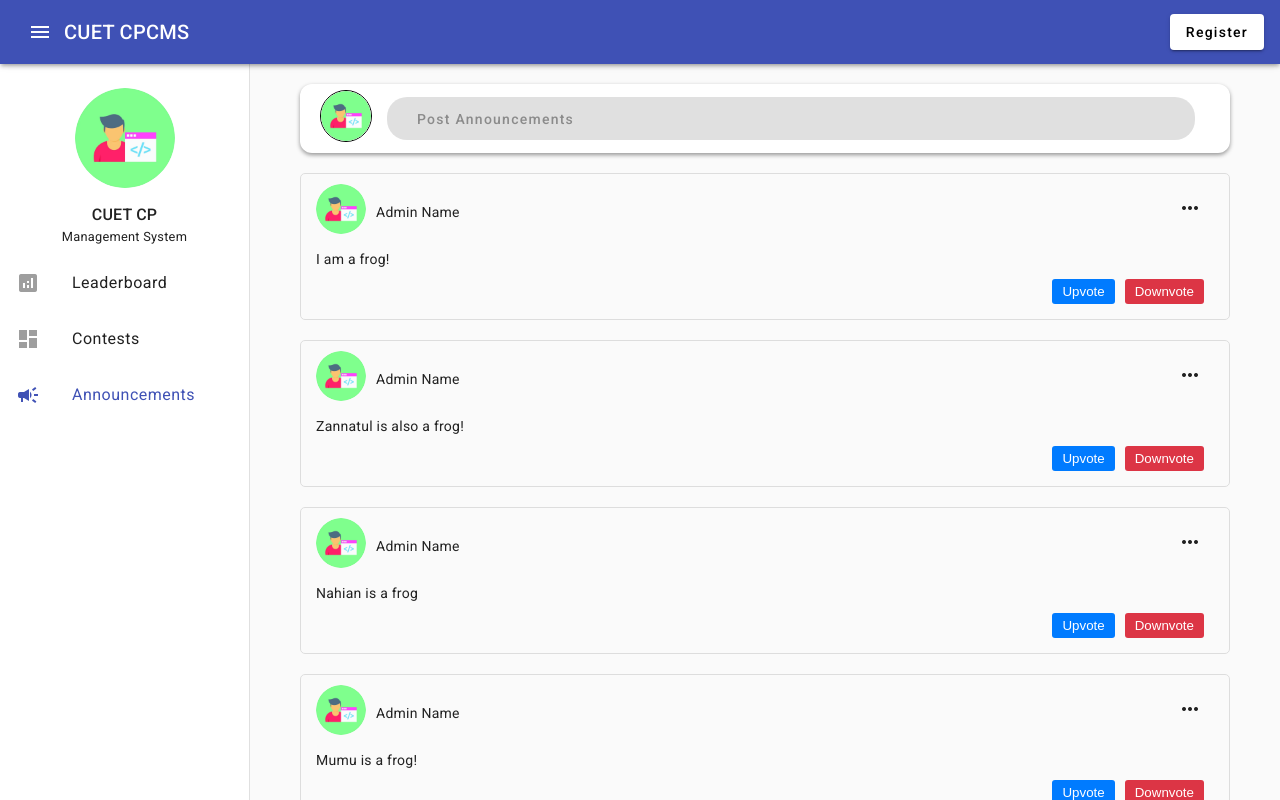
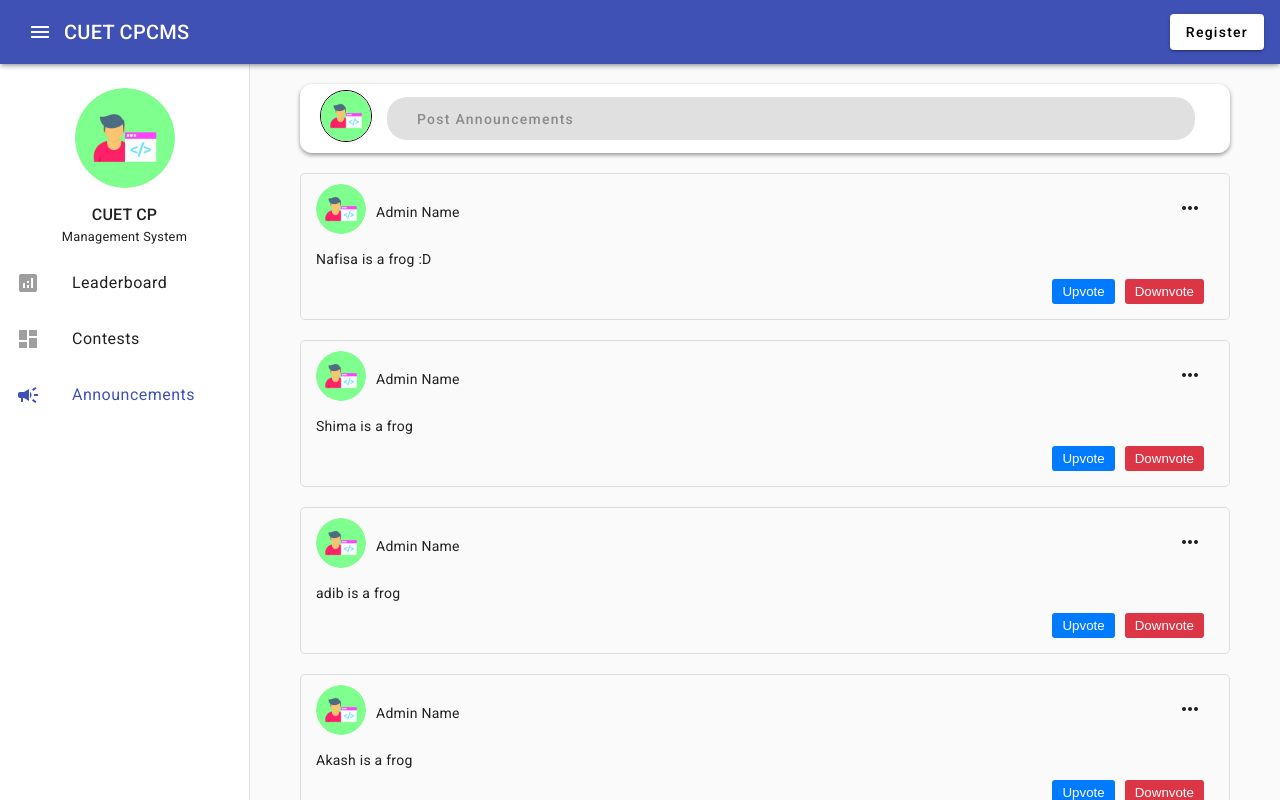
Before and after one commit to AdidR10/cpcms, an Angular app: page /announcements in a window 1280 px wide. Built offline with nearby package versions, Linux system fonts and the light colour scheme; data requests are answered from the project's data file.

Commit message:
announcememt dlt added

```diff
--- a/db.json
+++ b/db.json
@@ -171,42 +171,8 @@
       "lastContestDate": "12-06-2023",
       "lastContestDelta": -48
     }
-  ],"announcements": [
-    {
-      "admin_id": 1804057,
-      "down_vote": 0,
-      "upvote": 0,
-      "post": "I am a frog!",
-      "id": 1
-    },
-    {
-      "admin_id": 1804057,
-      "down_vote": 0,
-      "upvote": 0,
-      "post": "Zannatul is also a frog!",
-      "id": 2
-    },
-    {
-      "admin_id": 1804057,
-      "down_vote": 0,
-      "upvote": 0,
-      "post": "Nahian is a frog\n",
-      "id": 4
-    },
-    {
-      "admin_id": 1804057,
-      "down_vote": 0,
-      "upvote": 0,
-      "post": "Mumu is a frog!",
-      "id": 5
-    },
-    {
-      "admin_id": 1804057,
-      "down_vote": 0,
-      "upvote": 0,
-      "post": "adiba is a frog\n",
-      "id": 6
-    },
+  ],
+  "announcements": [
     {
       "admin_id": 1804057,
       "down_vote": 0,
--- a/src/app/components/announcement-card/announcement-card.component.html
+++ b/src/app/components/announcement-card/announcement-card.component.html
@@ -12,11 +12,11 @@
         <button mat-icon-button (click)="toggleDropdown()">
             <mat-icon>more_horizon</mat-icon>
             <div *ngIf="isDropdownOpen" class="dropdown">
-                <button>
+                <button (click)="edit(announcement.id)">
                     <mat-icon>edit</mat-icon>
                     <span>Edit</span>
                 </button>
-                <button>
+                <button (click)="delete(announcement.id)">
                     <mat-icon>delete</mat-icon>
                     <span>Delete</span>
                 </button>
--- a/src/app/components/announcement-card/announcement-card.component.ts
+++ b/src/app/components/announcement-card/announcement-card.component.ts
@@ -1,4 +1,6 @@
-import { Component, Input } from '@angular/core';
+import { Component, EventEmitter, Input, Output } from '@angular/core';
+import { MatDialog } from '@angular/material/dialog';
+import { AdminService } from 'src/app/services/admin.service';
 
 @Component({
   selector: 'app-announcement-card',
@@ -6,10 +8,25 @@ import { Component, Input } from '@angular/core';
   styleUrls: ['./announcement-card.component.scss']
 })
 export class AnnouncementCardComponent {
+  @Output() editClicked: EventEmitter<number> = new EventEmitter<number>();
+  @Output() deleteClicked: EventEmitter<number> = new EventEmitter<number>();
+
+  edit(id: number): void {
+    this.editClicked.emit(id);
+  }
+
+  delete(id:number): void {
+    this.deleteClicked.emit(id);
+  }
+
   @Input() announcement: any;
   isDropdownOpen: boolean = false;
   toggleDropdown() {
     this.isDropdownOpen = !this.isDropdownOpen;
   }
-  constructor(){};
+  constructor(private _adminService:AdminService,
+    private _dialog: MatDialog
+    ){};
+
+
 }
--- a/src/app/pages/announcements/announcements.component.html
+++ b/src/app/pages/announcements/announcements.component.html
@@ -1,4 +1,5 @@
 <app-admin-post [page]="pagename" (click)="openAnnouncementForm()"></app-admin-post>
 <div *ngFor="let announcement of announcements">
-    <app-announcement-card [announcement]="announcement"></app-announcement-card>
+    <app-announcement-card [announcement]="announcement" (editClicked)="handleEdit($event)"
+        (deleteClicked)="handleDelete($event)"></app-announcement-card>
 </div>
--- a/src/app/pages/announcements/announcements.component.ts
+++ b/src/app/pages/announcements/announcements.component.ts
@@ -1,5 +1,6 @@
-import { Component, OnInit } from '@angular/core';
+import { Component, OnInit, ViewChild } from '@angular/core';
 import { MatDialog } from '@angular/material/dialog';
+import { AnnouncementCardComponent } from 'src/app/components/announcement-card/announcement-card.component';
 import { AnnouncementFormComponent } from 'src/app/components/announcement-form/announcement-form.component';
 import { AdminService } from 'src/app/services/admin.service';
 
@@ -38,4 +39,28 @@ export class AnnouncementsComponent implements OnInit{
     })
   }
 
+  handleEdit(id: number): void {
+    this._adminService.getAnnouncement(id).subscribe(
+      (data) => {
+        console.log("data fetched = "+data)
+        this._dialog.open(AnnouncementFormComponent, {
+          data,
+        });
+      },
+      (error) => {
+        console.error('Error fetching user data:', error);
+      }
+    );
+  }
+
+  handleDelete(id: number): void {
+    this._adminService.deleteAnnouncement(id).subscribe({
+      next:(res)=>{
+        alert('Announcement Deleted!');
+        this.getAnnouncementList();
+      },
+      error: console.log
+    })
+  }
+
 }
--- a/src/app/services/admin.service.ts
+++ b/src/app/services/admin.service.ts
@@ -22,4 +22,13 @@ export class AdminService {
   getAnnouncementList():Observable<any>{
     return this._http.get('http://localhost:3000/announcements');
   }
+  deleteAnnouncement(id: number):Observable<any>{
+    return this._http.delete(`http://localhost:3000/announcements/${id}`);
+  }
+  updateAnnouncement(id: number, data: any): Observable<any> {
+    return this._http.put(`http://localhost:3000/announcements/${id}`, data);
+  }
+  getAnnouncement(id: number):Observable<any>{
+    return this._http.get<any>(`http://localhost:3000/announcements/${id}`);
+  }
 }
```
